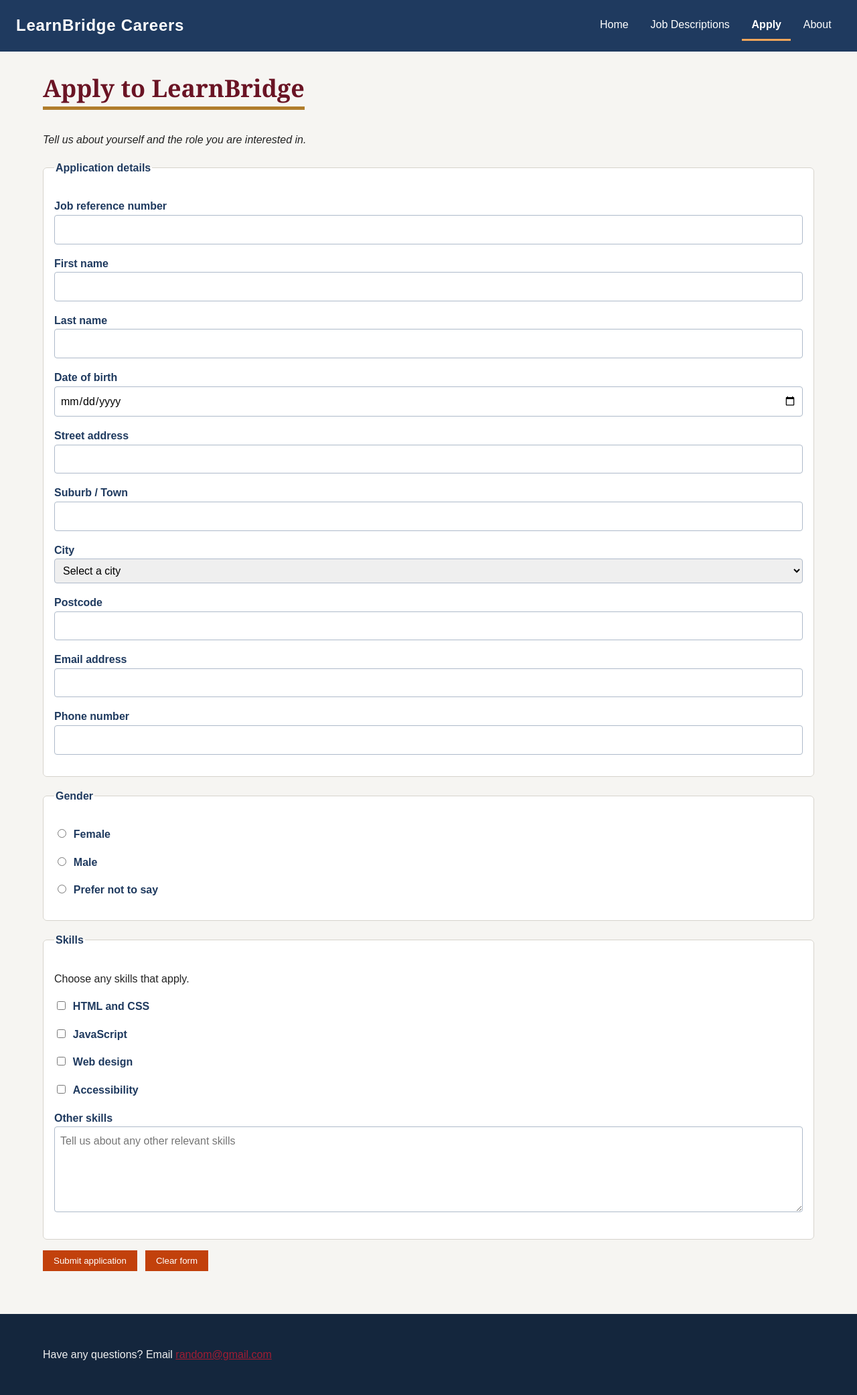
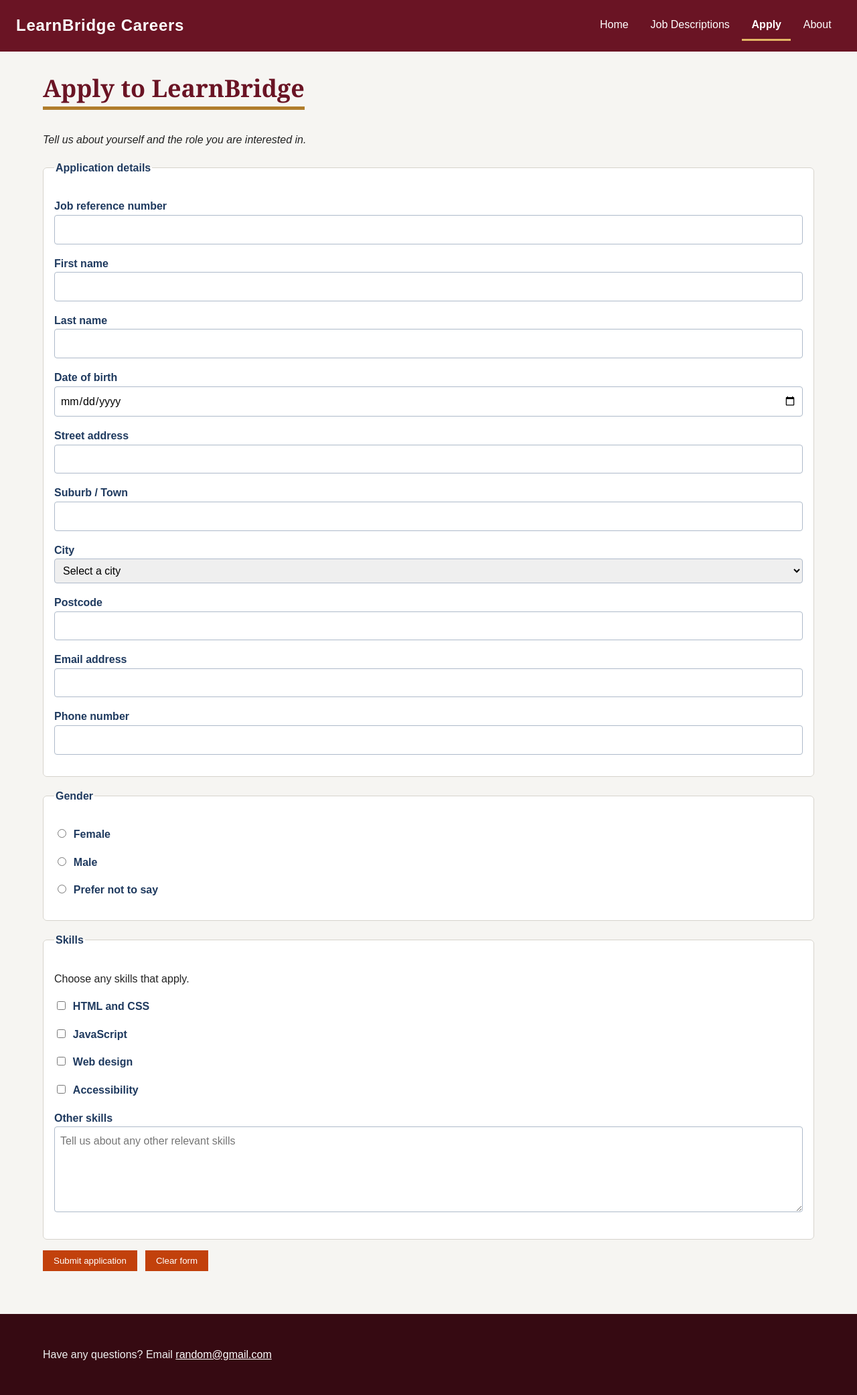
Before and after one commit to 106911603/project_part2_10026, a PHP site: page /apply.html in a window 1280 px wide. Shown: the whole page at 67% size. Run offline with PHP 8.4, Linux system fonts and the light colour scheme.

Commit message:
recolour header and footer

```diff
--- a/styles/styles.css
+++ b/styles/styles.css
@@ -149,7 +149,7 @@ abbr[title] {
     align-items: center;
     gap: 0.5rem 2rem;
     padding: 1rem 1.5rem;
-    background-color: #1f3a5f;
+    background-color: #6a1424;
     color: #ffffff;
 }
 
@@ -174,7 +174,7 @@ abbr[title] {
 }
 
 .menu a {
-    display: block;              /* makes the area clickable */
+    display: block;              /* makes the padded area clickable */
     padding: 0.5rem 0.9rem;
     color: #ffffff;
     text-decoration: none;
@@ -183,14 +183,14 @@ abbr[title] {
 
 .menu a:hover {
     color: #ffffff;
-    background-color: #2c4f7c;
+    background-color: #8a2a3a;
     border-bottom-color: #ffffff;
 }
 
 /* Highlights the page the user is on */
 .menu a[aria-current="page"] {
     font-weight: bold;
-    border-bottom-color: #f2a65a;
+    border-bottom-color: #e3b765;
 }
 
 
@@ -199,7 +199,7 @@ abbr[title] {
 .site-footer {
     margin-top: 2rem;
     padding: 2rem 1.5rem;
-    background-color: #14263d;
+    background-color: #360a12;
     color: #f0f0f0;
 }
 
@@ -216,6 +216,14 @@ abbr[title] {
     margin-top: 0;
     font-size: 1.2rem;
     color: #ffffff;
+}
+
+.site-footer a {
+    color: #ffffff;
+}
+
+.site-footer a:hover {
+    color: #ffdd57;
 }
 
 
```
